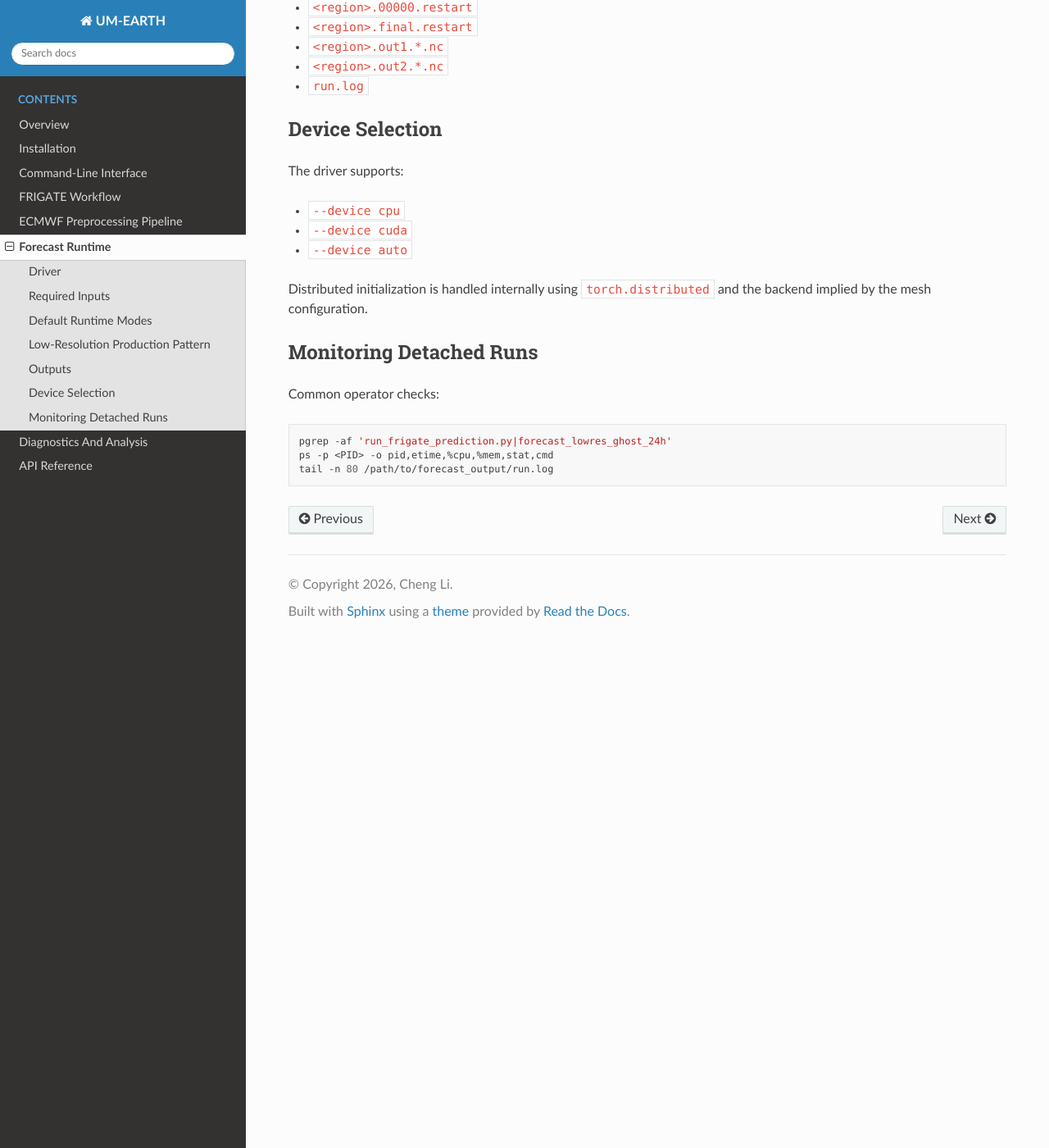
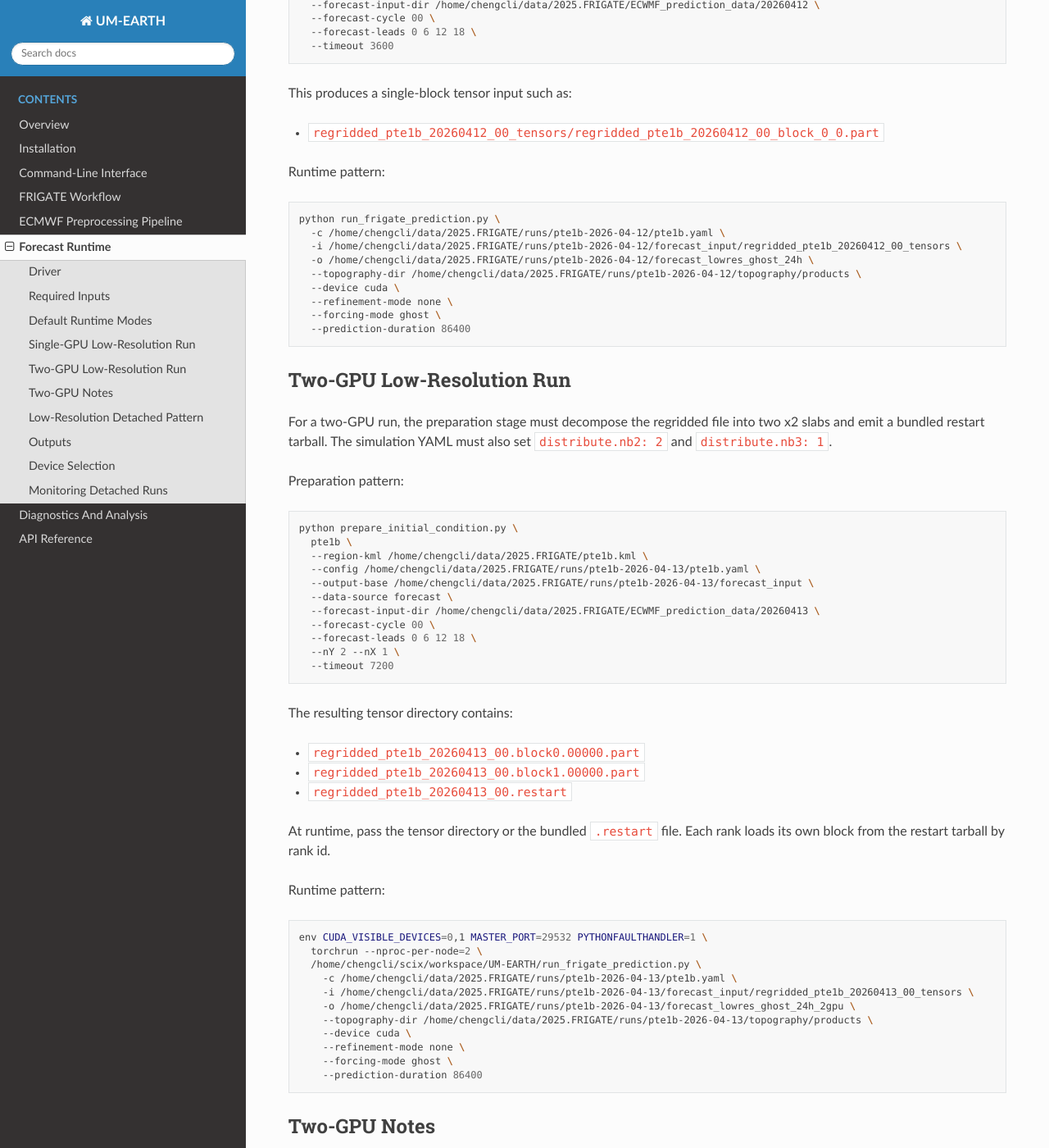
Before and after one commit to chengcli/UM-EARTH, a Sphinx documentation site: the page built from docs/source/forecast.rst, in a window 1280 px wide and 1400 px high, scrolled down 1560 px. Shown: the whole window at 82% size. Built offline with Sphinx 7.4.7 and the Read the Docs theme 3.1.0, drawn with Linux system fonts in a browser that asks for light colours; some of the changed text lies outside the part shown.

Commit message:
Use two GPU cards (#22)
* Add two-GPU restart bundle workflow for FRIGATE

Wire the preparation pipeline to emit rank-addressable restart parts and bundle them into a snapy-compatible restart tarball when the domain is decomposed across multiple blocks.

Update FRIGATE config rendering and pipeline orchestration to carry nb2/nb3 and decomposition counts through preparation so two-block x2 slab layouts can be prepared directly from ERA5 or forecast inputs.

Teach run_frigate_prediction.py to accept either a single .part file or a bundled .restart input, select the correct block part by rank, and infer prepared forecast or ERA5 tensor directories automatically.

Replace full-domain topography resampling with block-aware sampling based on each meshblock's local coordinates and layout position so decomposed ranks receive the correct topography subset, including ghost cells.

Add regression tests covering bundled restart creation, rank-specific restart loading, forecast input discovery, and block-local topography extraction for the two-rank workflow.

* populate documentation

* Fix staged refinement for decomposed two-GPU runs

Compute refined global horizontal cell counts from the local block size together with the slab layout dimensions, instead of doubling local counts and writing them back as global nx2/nx3.

This fixes the April 13 two-rank staged ghost workflow, where the first refinement rebuilt an undersized mesh in x2 and then failed during U-to-W conversion with a local-shape mismatch.

Add a regression test covering decomposed global refinement sizing, and update the FRIGATE pipeline and forecast documentation to describe the current one-GPU and two-GPU operational flows, including detached tmux launch scripts.

```diff
--- a/config_template.yaml
+++ b/config_template.yaml
@@ -64,8 +64,8 @@ geometry:
 distribute:
   backend: nccl
   layout: slab
-  nb2: 1
-  nb3: 1
+  nb2: {nb2}
+  nb3: {nb3}
   verbose: false
 
 dynamics:
--- a/docs/source/forecast.rst
+++ b/docs/source/forecast.rst
@@ -22,8 +22,14 @@ Required Inputs
 The runtime needs:
 
 * a simulation YAML
-* a directory or file containing the prepared ``.part`` tensor input
+* a directory or file containing the prepared restart input
 * a directory containing the topography ``*.pt`` products
+
+Prepared restart inputs may be either:
+
+* a single ``.part`` file for a one-block run
+* a directory containing one bundled ``.restart`` tarball plus per-rank
+  ``.part`` members for a decomposed run
 
 Default Runtime Modes
 ---------------------
@@ -44,8 +50,114 @@ Forcing modes:
 ``--forcing-mode ghost``
    Refreshes lateral ghost zones from later ECMWF states.
 
-Low-Resolution Production Pattern
----------------------------------
+Single-GPU Low-Resolution Run
+-----------------------------
+
+The simplest production path is a single-block low-resolution forecast on one
+GPU. This uses the same preparation pipeline as the original forecast workflow
+and launches ``run_frigate_prediction.py`` directly.
+
+Preparation pattern:
+
+.. code-block:: bash
+
+   python prepare_initial_condition.py \
+     pte1b \
+     --region-kml /home/chengcli/data/2025.FRIGATE/pte1b.kml \
+     --config /home/chengcli/data/2025.FRIGATE/runs/pte1b-2026-04-12/pte1b.yaml \
+     --output-base /home/chengcli/data/2025.FRIGATE/runs/pte1b-2026-04-12/forecast_input \
+     --data-source forecast \
+     --forecast-input-dir /home/chengcli/data/2025.FRIGATE/ECWMF_prediction_data/20260412 \
+     --forecast-cycle 00 \
+     --forecast-leads 0 6 12 18 \
+     --timeout 3600
+
+This produces a single-block tensor input such as:
+
+* ``regridded_pte1b_20260412_00_tensors/regridded_pte1b_20260412_00_block_0_0.part``
+
+Runtime pattern:
+
+.. code-block:: bash
+
+   python run_frigate_prediction.py \
+     -c /home/chengcli/data/2025.FRIGATE/runs/pte1b-2026-04-12/pte1b.yaml \
+     -i /home/chengcli/data/2025.FRIGATE/runs/pte1b-2026-04-12/forecast_input/regridded_pte1b_20260412_00_tensors \
+     -o /home/chengcli/data/2025.FRIGATE/runs/pte1b-2026-04-12/forecast_lowres_ghost_24h \
+     --topography-dir /home/chengcli/data/2025.FRIGATE/runs/pte1b-2026-04-12/topography/products \
+     --device cuda \
+     --refinement-mode none \
+     --forcing-mode ghost \
+     --prediction-duration 86400
+
+Two-GPU Low-Resolution Run
+--------------------------
+
+For a two-GPU run, the preparation stage must decompose the regridded file into
+two x2 slabs and emit a bundled restart tarball. The simulation YAML must also
+set ``distribute.nb2: 2`` and ``distribute.nb3: 1``.
+
+Preparation pattern:
+
+.. code-block:: bash
+
+   python prepare_initial_condition.py \
+     pte1b \
+     --region-kml /home/chengcli/data/2025.FRIGATE/pte1b.kml \
+     --config /home/chengcli/data/2025.FRIGATE/runs/pte1b-2026-04-13/pte1b.yaml \
+     --output-base /home/chengcli/data/2025.FRIGATE/runs/pte1b-2026-04-13/forecast_input \
+     --data-source forecast \
+     --forecast-input-dir /home/chengcli/data/2025.FRIGATE/ECWMF_prediction_data/20260413 \
+     --forecast-cycle 00 \
+     --forecast-leads 0 6 12 18 \
+     --nY 2 --nX 1 \
+     --timeout 7200
+
+The resulting tensor directory contains:
+
+* ``regridded_pte1b_20260413_00.block0.00000.part``
+* ``regridded_pte1b_20260413_00.block1.00000.part``
+* ``regridded_pte1b_20260413_00.restart``
+
+At runtime, pass the tensor directory or the bundled ``.restart`` file. Each
+rank loads its own block from the restart tarball by rank id.
+
+Runtime pattern:
+
+.. code-block:: bash
+
+   env CUDA_VISIBLE_DEVICES=0,1 MASTER_PORT=29532 PYTHONFAULTHANDLER=1 \
+     torchrun --nproc-per-node=2 \
+     /home/chengcli/scix/workspace/UM-EARTH/run_frigate_prediction.py \
+       -c /home/chengcli/data/2025.FRIGATE/runs/pte1b-2026-04-13/pte1b.yaml \
+       -i /home/chengcli/data/2025.FRIGATE/runs/pte1b-2026-04-13/forecast_input/regridded_pte1b_20260413_00_tensors \
+       -o /home/chengcli/data/2025.FRIGATE/runs/pte1b-2026-04-13/forecast_lowres_ghost_24h_2gpu \
+       --topography-dir /home/chengcli/data/2025.FRIGATE/runs/pte1b-2026-04-13/topography/products \
+       --device cuda \
+       --refinement-mode none \
+       --forcing-mode ghost \
+       --prediction-duration 86400
+
+Two-GPU Notes
+-------------
+
+The two-GPU workflow assumes:
+
+* slab decomposition along ``x2``
+* exactly two ranks for the current operational path
+* ``torchrun --nproc-per-node=2``
+* a bundled restart tarball produced by the preparation stage
+
+When inspecting GPUs with ``nvidia-smi``, you may see three Python processes:
+
+* one ``torchrun`` launcher
+* rank 0 worker
+* rank 1 worker
+
+That is expected and does not mean three simulation ranks are running.
+
+Low-Resolution Detached Pattern
+-------------------------------
 
 A common operational launch for prepared forecast tensors is:
 
@@ -72,6 +184,12 @@ Typical runtime outputs include:
 * ``<region>.out2.*.nc``
 * ``run.log``
 
+For decomposed two-GPU runs, the prepared input side also includes:
+
+* ``<basename>.block0.00000.part``
+* ``<basename>.block1.00000.part``
+* ``<basename>.restart``
+
 Device Selection
 ----------------
 
```
Also changed, not shown: README_FRIGATE_PIPELINE.md (+279 -129 lines), docs/source/frigate.rst (+33 -0 lines), prepare_initial_condition.py (+19 -3 lines), run_frigate_prediction.py (+92 -14 lines), 5 other files.
